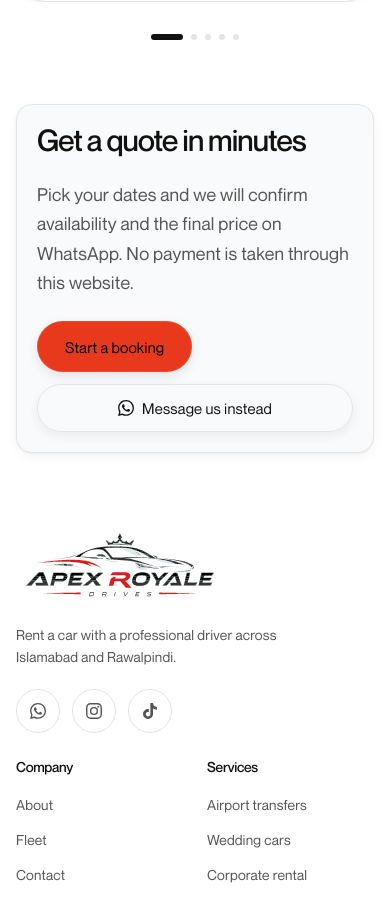
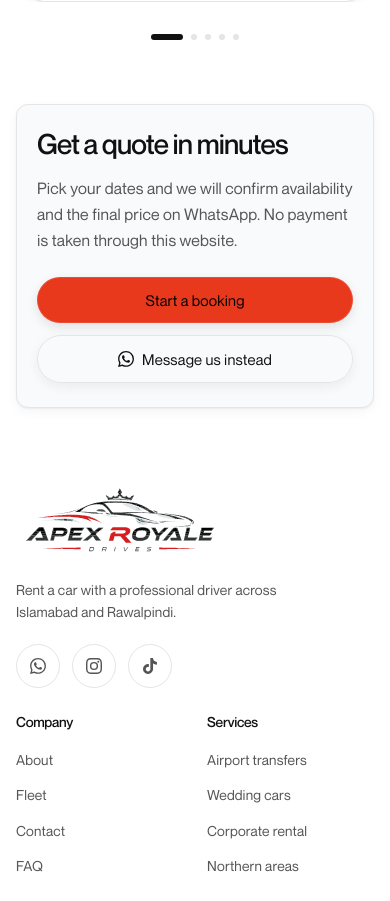
Before and after one commit to syedshahbilawalabbashamdani1-ui/apex-royale-drives, a Next.js app: page / in a window 390 px wide. Shown: the part 3604-4505 px from the top of the page. Built offline with nearby package versions, Linux system fonts and the light colour scheme.

Commit message:
Fixed Mobile Responsiveness and Custom Booking Overflow

```diff
--- a/src/app/booking/BookingView.tsx
+++ b/src/app/booking/BookingView.tsx
@@ -71,6 +71,7 @@ export default function BookingView({
   }, [formData, currentStep, draftReady]);
 
   const clearDraft = () => {
+    setAddedCustomVehicle(null);
     setFormData(emptyBooking());
     setCurrentStep(1);
     setStepErrors({});
@@ -111,12 +112,15 @@ export default function BookingView({
 
   /* ── custom fleet modal ───────────────────────────────── */
   const [customFleetOpen, setCustomFleetOpen] = useState(false);
+  const [addedCustomVehicle, setAddedCustomVehicle] = useState<string | null>(null);
   const handleCustomFleetSubmit = (name: string) => {
     setFormData((prev) => ({ ...prev, customCarNames: [...prev.customCarNames, name] }));
+    setAddedCustomVehicle(name);
     setCustomFleetOpen(false);
   };
 
   const removeCustomCar = (index: number) => {
+    if (formData.customCarNames[index] === addedCustomVehicle) setAddedCustomVehicle(null);
     setFormData((prev) => ({
       ...prev,
       customCarNames: prev.customCarNames.filter((_, i) => i !== index),
@@ -352,7 +356,7 @@ export default function BookingView({
                   {/* Custom Fleet Card */}
                   <button
                     type="button"
-                    onClick={() => setCustomFleetOpen(true)}
+                    onClick={() => { setAddedCustomVehicle(null); setCustomFleetOpen(true); }}
                     className="group panel p-4 text-left transition-all duration-300 hover:border-electric-cyan/40  flex items-center justify-center text-center cursor-pointer"
                     style={{ borderStyle: "dashed", borderColor: "rgba(var(--accent-r), var(--accent-g), var(--accent-b), 0.25)" }}
                   >
@@ -370,6 +374,17 @@ export default function BookingView({
                       </div>
                     </div>
                   </button>
+                </div>
+                <div role="status" aria-atomic="true">
+                  {addedCustomVehicle && (
+                    <div className="flex items-start gap-3 rounded-control border border-line bg-surface-2 p-4 text-sm">
+                      <Check className="mt-0.5 h-5 w-5 shrink-0" aria-hidden="true" />
+                      <p className="min-w-0 break-words">
+                        <span className="font-medium">{addedCustomVehicle} added to your booking draft.</span>{" "}
+                        Select Next Step to choose your dates. Send your request on WhatsApp after completing the booking form.
+                      </p>
+                    </div>
+                  )}
                 </div>
               </div>
             )}
@@ -780,6 +795,7 @@ export default function BookingView({
         open={customFleetOpen}
         onClose={() => setCustomFleetOpen(false)}
         onSubmit={handleCustomFleetSubmit}
+        existingNames={formData.customCarNames}
         submitLabel="Add to booking"
         note="Our team will confirm availability and pricing via WhatsApp."
       />
--- a/src/components/sections/CTA.tsx
+++ b/src/components/sections/CTA.tsx
@@ -10,26 +10,27 @@ export default function CTA() {
     <PageSection aria-labelledby="cta-heading">
       <div className="w-full max-w-7xl mx-auto px-4 sm:px-6 lg:px-8">
         <Reveal>
-          <div className="panel bg-surface-2 overflow-hidden">
-            <div className="grid grid-cols-1 lg:grid-cols-[1.2fr_0.8fr] gap-6 lg:gap-8 items-center p-5 sm:p-8 lg:p-10">
-              <div>
+          <div className="panel w-full min-w-0 rounded-control sm:rounded-panel bg-surface-2 overflow-hidden">
+            <div className="grid min-w-0 grid-cols-1 lg:grid-cols-[minmax(0,1fr)_minmax(0,15rem)] gap-6 lg:gap-10 items-center px-5 py-6 sm:p-8 lg:p-10">
+              <div className="min-w-0">
                 <h2
                   id="cta-heading"
-                  className="text-3xl sm:text-4xl lg:text-5xl font-medium tracking-[-0.03em] leading-[1.05] max-w-[16ch]"
+                  className="text-[clamp(1.75rem,5vw,2.25rem)] sm:text-4xl lg:text-5xl font-medium tracking-[-0.03em] leading-[1.1] lg:leading-[1.05] max-w-[16ch]"
                 >
                   Get a quote in minutes
                 </h2>
-                <p className="mt-6 text-lg text-muted leading-relaxed max-w-[46ch]">
+                <p className="mt-4 sm:mt-6 text-base sm:text-lg text-muted leading-relaxed max-w-[46ch]">
                   Pick your dates and we will confirm availability and the final
                   price on WhatsApp. No payment is taken through this website.
                 </p>
               </div>
 
-              <div className="flex flex-col gap-3 sm:flex-row lg:flex-col lg:items-start">
-                <MagneticLink href="/booking" strength={0.18}>
+              <div className="grid min-w-0 grid-cols-1 gap-3 md:grid-cols-2 lg:grid-cols-1 [&>div]:min-w-0 [&>div]:w-full">
+                <MagneticLink href="/booking" strength={0.18} className="min-h-11 w-full min-w-0 px-4 sm:px-7 lg:min-h-12">
                   Start a booking
                 </MagneticLink>
                 <Button variant="ghost"
+                  className="min-h-11 w-full min-w-0 px-4 sm:px-7 lg:min-h-12"
                   href={whatsappLink("Hi, I want to rent a car in Islamabad")}
                   target="_blank"
                   rel="noopener noreferrer"
--- a/src/components/ui/CustomVehicleDialog.tsx
+++ b/src/components/ui/CustomVehicleDialog.tsx
@@ -7,45 +7,50 @@ import { X } from "lucide-react";
 import Button from "./Button";
 import Dialog from "./Dialog";
 
-export default function CustomVehicleDialog({ open, onClose, onSubmit, submitLabel, note }: {
+export default function CustomVehicleDialog({ open, onClose, onSubmit, submitLabel, note, existingNames = [] }: {
   open: boolean;
   onClose: () => void;
   onSubmit: (name: string) => void;
   submitLabel: string;
   note: string;
+  existingNames?: string[];
 }) {
   const id = useId();
   const [name, setName] = useState("");
-  const [error, setError] = useState(false);
+  const [error, setError] = useState("");
+  const close = () => { setError(""); onClose(); };
   return (
-    <Dialog open={open} onClose={onClose} titleId={`${id}-title`}>
+    <Dialog open={open} onClose={close} titleId={`${id}-title`}>
       <div className="p-5 sm:p-8 space-y-6">
         <div className="flex items-start gap-3 justify-between">
           <div className="min-w-0">
             <Heading as="h2" size="subsection" id={`${id}-title`}>Request a custom vehicle</Heading>
             <p className="text-sm text-muted mt-2">Tell us which car you need. Our team will check availability and pricing.</p>
           </div>
-          <button type="button" onClick={onClose} aria-label="Close" className="min-w-11 min-h-11 flex items-center justify-center rounded-full hover:bg-surface-2 cursor-pointer">
+          <button type="button" onClick={close} aria-label="Close" className="min-w-11 min-h-11 flex items-center justify-center rounded-full hover:bg-surface-2 cursor-pointer">
             <X className="w-5 h-5" />
           </button>
         </div>
         <form className="space-y-5" onSubmit={(event) => {
           event.preventDefault();
           const value = name.trim();
-          setError(!value);
-          if (value) {
+          if (!value) {
+            setError("Enter a vehicle name.");
+          } else if (existingNames.some((existing) => existing.trim().replace(/\s+/g, " ").toLowerCase() === value.replace(/\s+/g, " ").toLowerCase())) {
+            setError("This vehicle is already in your booking. Close this window to continue, or enter a different vehicle.");
+          } else {
             onSubmit(value);
             setName("");
-            setError(false);
+            setError("");
           }
         }}>
           <div>
             <label htmlFor={id} className="block text-sm mb-2">Which car are you looking for?</label>
             <input id={id} className="field" value={name} maxLength={120} data-autofocus
               placeholder="e.g. Toyota Land Cruiser LC 300"
-              aria-invalid={error} aria-describedby={error ? `${id}-error` : undefined}
-              onChange={(event) => { setName(event.target.value); setError(false); }} />
-            {error && <FieldError id={`${id}-error`}>Enter a vehicle name.</FieldError>}
+              aria-invalid={!!error} aria-describedby={error ? `${id}-error` : undefined}
+              onChange={(event) => { setName(event.target.value); setError(""); }} />
+            {error && <FieldError id={`${id}-error`}>{error}</FieldError>}
           </div>
           <Button type="submit" className="w-full">{submitLabel}</Button>
           <p className="text-xs text-muted">{note}</p>
```
Also changed, not shown: 1 other file (tests, documents, lock files or other folders).
